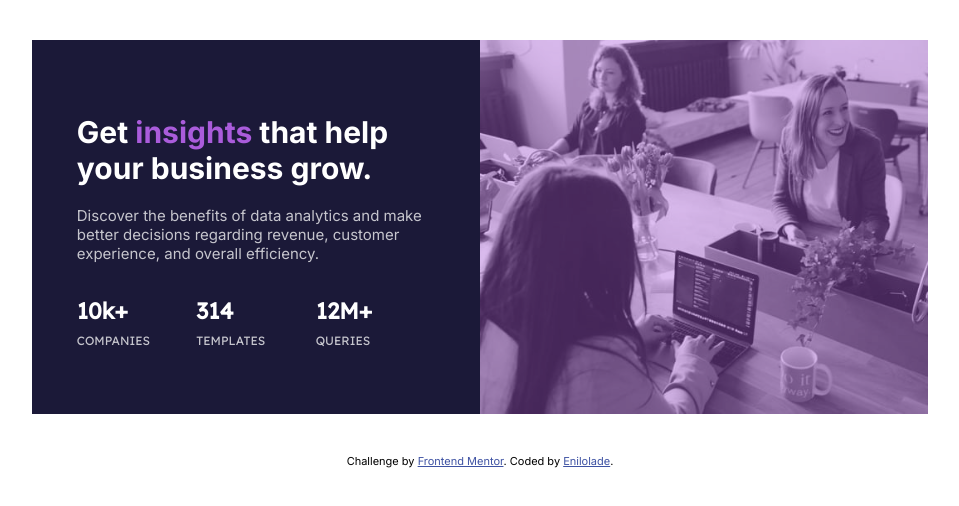
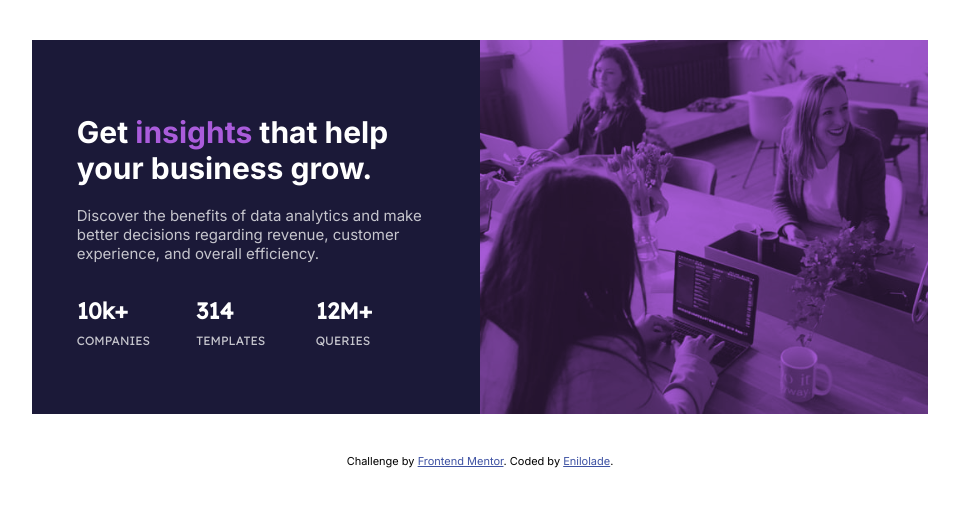
Before and after one commit to Enilolade/stats-preview-card, a plain HTML site: page index.html in a window 1280 px wide. Shown: the whole page, without its empty margins (160-1119 px from the left). Drawn offline with Linux system fonts and the light colour scheme.

Commit message:
Update style.css
Suggestion to get the same overlay effect as design

```diff
--- a/css/style.css
+++ b/css/style.css
@@ -46,7 +46,9 @@ h2 {
     height: 100%;
 }
 .image img {
-    filter: opacity(60%);
+    mix-blend-mode: multiply;
+    opacity: 80%;
+/*     filter: opacity(60%); */
     height: 100%;
     margin: auto;
     width: 100%;
```
